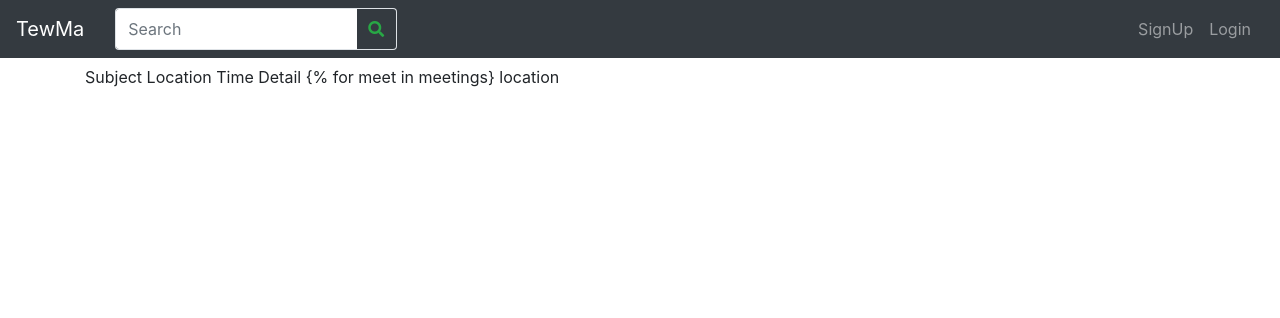
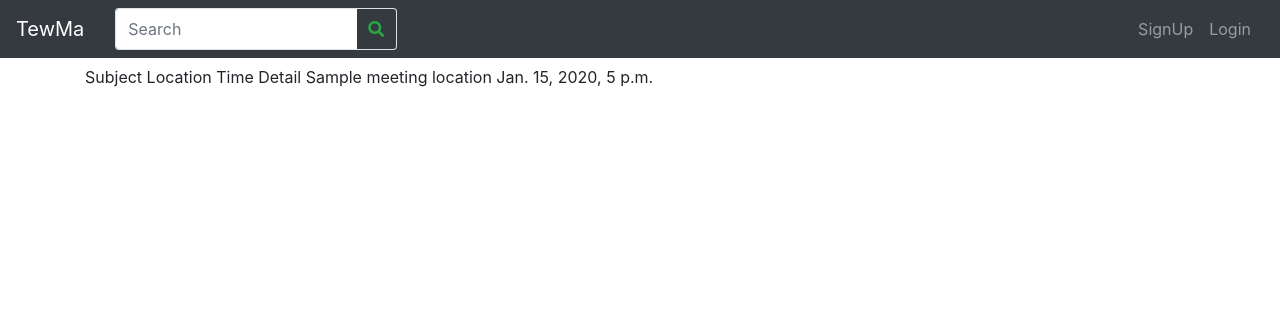
Before and after one commit to Bouncyyahomie/TEWMA-project, a Django app: page /meeting/15 in a window 1280 px wide. Shown: the top 318 px of the page. Run offline with Django 3.2, Linux system fonts and the light colour scheme; tables that the repository leaves empty hold one stand-in row (values such as "Sample post"); some libraries are stand-ins or nearby versions.

Commit message:
fix error in html

```diff
--- a/appointment/templates/appointment/meeting_list.html
+++ b/appointment/templates/appointment/meeting_list.html
@@ -8,11 +8,12 @@
         <th>Time</th>
         <th>Detail</th>
     </tr>
-    {% for meet in meetings}
+    {% for meet in meeting %}
         <td>{{meet.subject}}</td>
         <td> location</td>
-        <td>{{meet.starttime}}</td>
+        <td>{{meet.start_time}}</td>
         <td><a href="{% url 'appointment:detail' meeting.id%}"></a></td>
+    {% endfor %}
 </div>
 
 {% endblock %}
```
